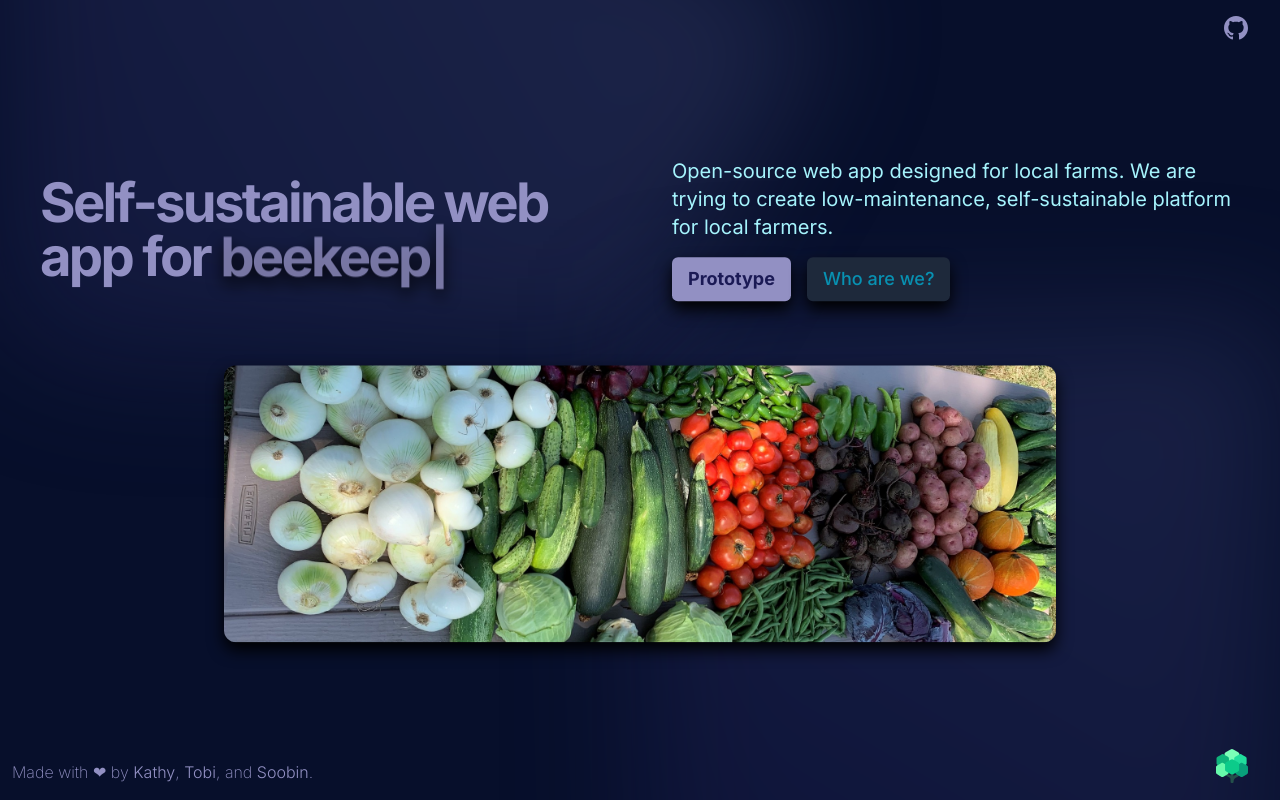
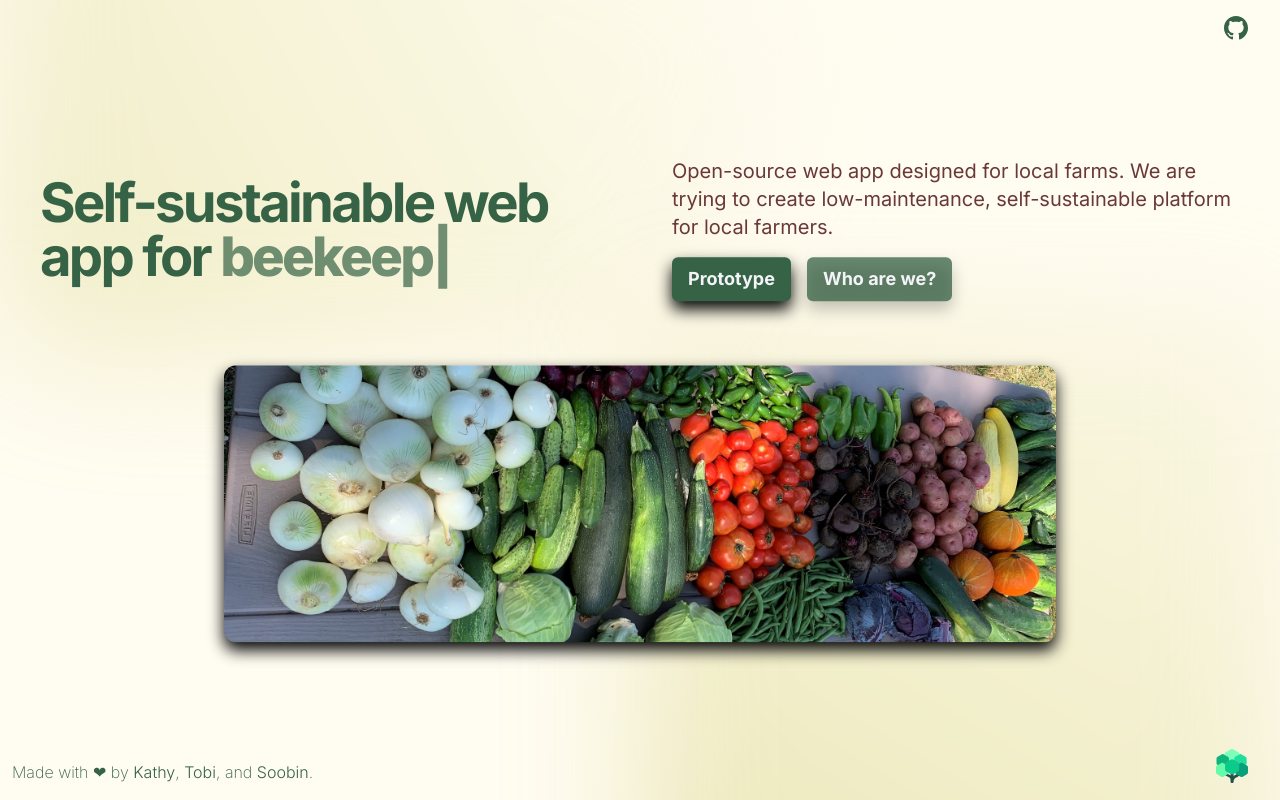
Before and after one commit to soobinrho/GoodLifeFarms, a Next.js app: page / in a window 1280 px wide. Built offline with nearby package versions, Linux system fonts and the light colour scheme.

Commit message:
refactor: switch color palette to match our mission
Signed-off-by: Soobin Rho <soobinrho@gmail.com>
Co-Authored-By: Kathy Do <kathykhado@gmail.com>
Co-Authored-By: Tobi Onimole <tobionimole50@gmail.com>
Signed-off-by: Soobin Rho <soobinrho@gmail.com>

```diff
--- a/src/components/footer.tsx
+++ b/src/components/footer.tsx
@@ -8,7 +8,7 @@ export default function Footer() {
       <div className='absolute bottom-0 mb-4 ml-3 font-extralight'>
         Made with ❤ by{' '}
         <a
-          className='font-light hover:text-gray-100 active:text-gray-400'
+          className='font-light hover:text-primary-3/70 active:text-black/70'
           target='_blank'
           href='https://www.linkedin.com/in/kathy-do-1b035a242/'
           rel='noopener noreferrer'
@@ -17,7 +17,7 @@ export default function Footer() {
         </a>
         ,{' '}
         <a
-          className='font-light hover:text-gray-100 active:text-gray-400'
+          className='font-light hover:text-primary-3/70 active:text-black/70'
           target='_blank'
           href='https://www.linkedin.com/in/oluwatobiloba-o-992772241/'
           rel='noopener noreferrer'
@@ -26,7 +26,7 @@ export default function Footer() {
         </a>
         , and{' '}
         <a
-          className='font-light hover:text-gray-100 active:text-gray-400'
+          className='font-light hover:text-primary-3/70 active:text-black/70'
           target='_blank'
           href='https://www.linkedin.com/in/soobinrho/'
           rel='noopener noreferrer'
@@ -38,13 +38,13 @@ export default function Footer() {
 
       <div className='absolute bottom-0 right-0 mb-4 mr-4 font-extralight sm:mr-8'>
         <a
-          className='font-light hover:text-gray-100 active:text-gray-400'
+          className='font-light hover:text-primary-3/70 active:text-black/70'
           target='_blank'
           href='https://devpost.com/software/good-life-farms'
           rel='noopener noreferrer'
         >
           <svg
-            className='hover:text-white active:text-gray-300'
+            className='hover:text-primary-3/70 active:text-black/70'
             width='32'
             height='36'
             viewBox='0 0 3189 3410'
--- a/src/components/header-go-back-to-home.tsx
+++ b/src/components/header-go-back-to-home.tsx
@@ -7,7 +7,7 @@ export default function HeaderGoBackToHome() {
     <header className='absolute start-0 z-30 ml-4 mt-4 flex gap-3'>
       <Link href='/'>
         <svg
-          className='fill-current hover:text-white active:text-gray-300'
+          className='fill-current hover:text-primary-3/70 active:text-black/70'
           width='24'
           height='24'
           xmlns='http://www.w3.org/2000/svg'
@@ -18,7 +18,7 @@ export default function HeaderGoBackToHome() {
         </svg>
       </Link>
       <Link href='/'>
-        <p className='font-extrabold drop-shadow-[0_8px_8px_rgba(0,0,0,1)] hover:text-white active:text-gray-300'>
+        <p className='font-extrabold drop-shadow-[0_8px_8px_rgba(0,0,0,0.5)] hover:text-primary-3/70 active:text-black/70'>
           Good Life Farms
         </p>
       </Link>
--- a/src/components/header-social-media.tsx
+++ b/src/components/header-social-media.tsx
@@ -9,7 +9,7 @@ export default function HeaderSocialMedia() {
       rel='noopener noreferrer'
     >
       <svg
-        className='fill-current hover:text-white active:text-gray-300'
+        className='fill-current hover:text-primary-3/70 active:text-black/70'
         xmlns='http://www.w3.org/2000/svg'
         width='24'
         height='24'
--- a/src/components/landing-page.tsx
+++ b/src/components/landing-page.tsx
@@ -15,7 +15,7 @@ export default function LandingPage() {
                 <h1 className='lg:leading-tighter text-pretty text-start text-3xl font-bold tracking-tighter sm:text-4xl md:text-5xl xl:text-[3.4rem] 2xl:text-[3.75rem]'>
                   Self-sustainable web app for{' '}
                   <TypeAnimation
-                    className='text-primary/80 drop-shadow-[0_8px_8px_rgba(0,0,0,1)]'
+                    className='font-extrabold text-primary/70'
                     sequence={[
                       'local farms',
                       2000,
@@ -37,20 +37,20 @@ export default function LandingPage() {
                 </h1>
               </div>
               <div className='flex flex-col items-start space-y-4'>
-                <p className='mx-auto max-w-[700px] text-pretty text-cyan-200 md:text-xl'>
+                <p className='mx-auto max-w-[700px] text-pretty text-primary-3 md:text-xl'>
                   Open-source web app designed for local farms. We are trying to
                   create low-maintenance, self-sustainable platform for local
                   farmers.
                 </p>
                 <div className='space-x-4'>
                   <Link
-                    className='inline-flex items-center justify-center rounded-md bg-primary px-4 py-2 text-lg font-bold text-primary-3 drop-shadow-[0_8px_8px_rgba(0,0,0,1)] transition-colors hover:bg-gray-300 hover:drop-shadow-2xl focus-visible:ring-1 active:ring-2 disabled:pointer-events-none disabled:opacity-50'
+                    className='text-primary-4 inline-flex items-center justify-center rounded-md bg-primary px-4 py-2 text-lg font-bold drop-shadow-[0_8px_8px_rgba(0,0,0,1)] transition-colors hover:bg-primary-3 focus-visible:ring-1 active:ring-2 disabled:pointer-events-none disabled:opacity-50'
                     href='/prototype'
                   >
                     Prototype
                   </Link>
                   <a
-                    className='inline-flex items-center justify-center rounded-md bg-slate-800 px-4 py-2 text-lg font-medium text-cyan-600 drop-shadow-[0_8px_8px_rgba(0,0,0,1)] transition-colors hover:bg-gray-300 hover:text-primary-3 hover:drop-shadow-2xl focus-visible:ring-1 active:ring-2 disabled:pointer-events-none disabled:opacity-50'
+                    className='text-primary-4 inline-flex items-center justify-center rounded-md bg-primary/75 px-4 py-2 text-lg font-bold drop-shadow-[0_8px_8px_rgba(0,0,0,0.3)] transition-colors hover:bg-primary-3/90 focus-visible:ring-1 active:ring-2 disabled:pointer-events-none disabled:opacity-50'
                     target='_blank'
                     href='https://github.com/soobinrho/good-life-farms/blob/main/DEVLOG.md#who-are-we'
                     rel='noopener noreferrer'
@@ -74,11 +74,11 @@ export default function LandingPage() {
               https://tailwindui.com/components/marketing/sections/heroes
         */}
           <div className='absolute inset-x-0 -top-40 -z-10 transform-gpu overflow-hidden blur-3xl sm:-top-80'>
-            <div className='relative left-[calc(50%-11rem)] aspect-[1155/678] w-[36.125rem] -translate-x-1/2 rotate-[30deg] overflow-hidden bg-gradient-to-tr from-[#1B1A55] to-[#535C91] opacity-30 sm:left-[calc(50%-30rem)] sm:w-[72.1875rem]'></div>
+            <div className='relative left-[calc(50%-11rem)] aspect-[1155/678] w-[36.125rem] -translate-x-1/2 rotate-[30deg] overflow-hidden bg-gradient-to-tr from-[#B8B42D] to-[#FFFCF1] opacity-30 sm:left-[calc(50%-30rem)] sm:w-[72.1875rem]'></div>
           </div>
           <div className='mx-auto max-w-2xl overflow-hidden py-32 sm:py-48 lg:py-56'></div>
           <div className='absolute inset-x-0 top-[calc(100%-13rem)] -z-10 transform-gpu overflow-hidden blur-3xl sm:top-[calc(100%-30rem)]'>
-            <div className='relative left-[calc(50%+3rem)] aspect-[1155/678] w-[36.125rem] -translate-x-1/2 overflow-hidden bg-gradient-to-tr from-[#1B1A55] to-[#535C91] opacity-30 sm:left-[calc(50%+36rem)] sm:w-[72.1875rem]'></div>
+            <div className='relative left-[calc(50%+3rem)] aspect-[1155/678] w-[36.125rem] -translate-x-1/2 overflow-hidden bg-gradient-to-tr from-[#B8B42D] to-[#FFFCF1] opacity-30 sm:left-[calc(50%+36rem)] sm:w-[72.1875rem]'></div>
           </div>
         </div>
       </div>
--- a/tailwind.config.ts
+++ b/tailwind.config.ts
@@ -9,10 +9,11 @@ const config: Config = {
   theme: {
     extend: {
       colors: {
-        background: '#070F2B',
-        primary: '#9290C3',
-        'primary-2': '#535C91',
-        'primary-3': '#1B1A55',
+        background: '#FFFCF1',
+        primary: '#366345',
+        'primary-2': '#B8B42D',
+        'primary-3': '#6A3937',
+        'primary-4': '#F4F4F8',
       },
       backgroundImage: {
         'gradient-radial': 'radial-gradient(var(--tw-gradient-stops))',
```
